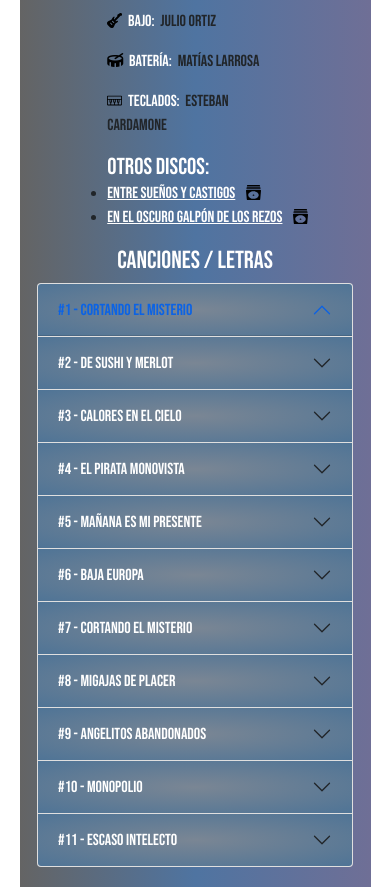
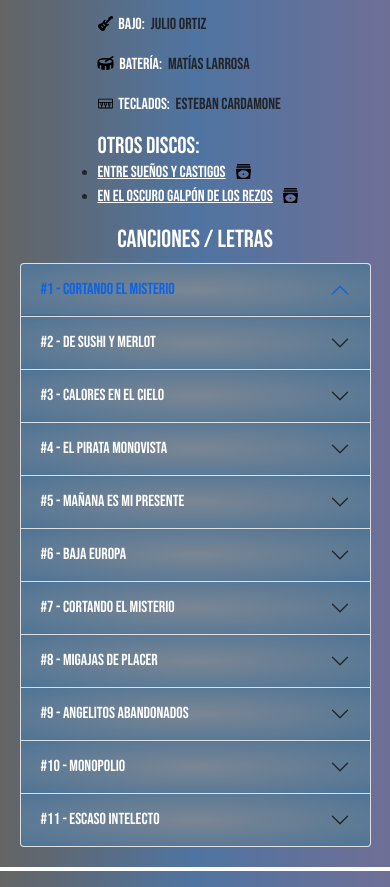
Before and after one commit to marcAnfuso/proyecto, a plain HTML site: page cortando.html in a window 390 px wide. Shown: the part 756-1643 px from the top of the page. Drawn offline with nearby package versions, Linux system fonts and the light colour scheme.

Commit message:
cambios del body al 100% en las paginas de los discos

```diff
--- a/cortNuevoStyles.css
+++ b/cortNuevoStyles.css
@@ -225,7 +225,9 @@ footer ul li:hover a{
 /* responsive */
 
 @media screen and (max-width:500px) {
-
+    body {
+        width: 100%;
+    }
     .navbar__lista {
         display: flex;
         flex-direction: column;
--- a/eneloscStyles.css
+++ b/eneloscStyles.css
@@ -240,6 +240,9 @@ footer ul li:hover a{
 /* responsive */
 
 @media screen and (max-width:500px) {
+    body {
+        width: 100%;
+    }
 
     .sectUno__block1 img {
         max-width: 70%;
--- a/entresueñosStyles.css
+++ b/entresueñosStyles.css
@@ -240,6 +240,9 @@ footer ul li:hover a{
 /* responsive */
 
 @media screen and (max-width:500px) {
+    body {
+        width: 100%;
+    }
 
     .sectUno__block1 img {
         max-width: 70%;
```
